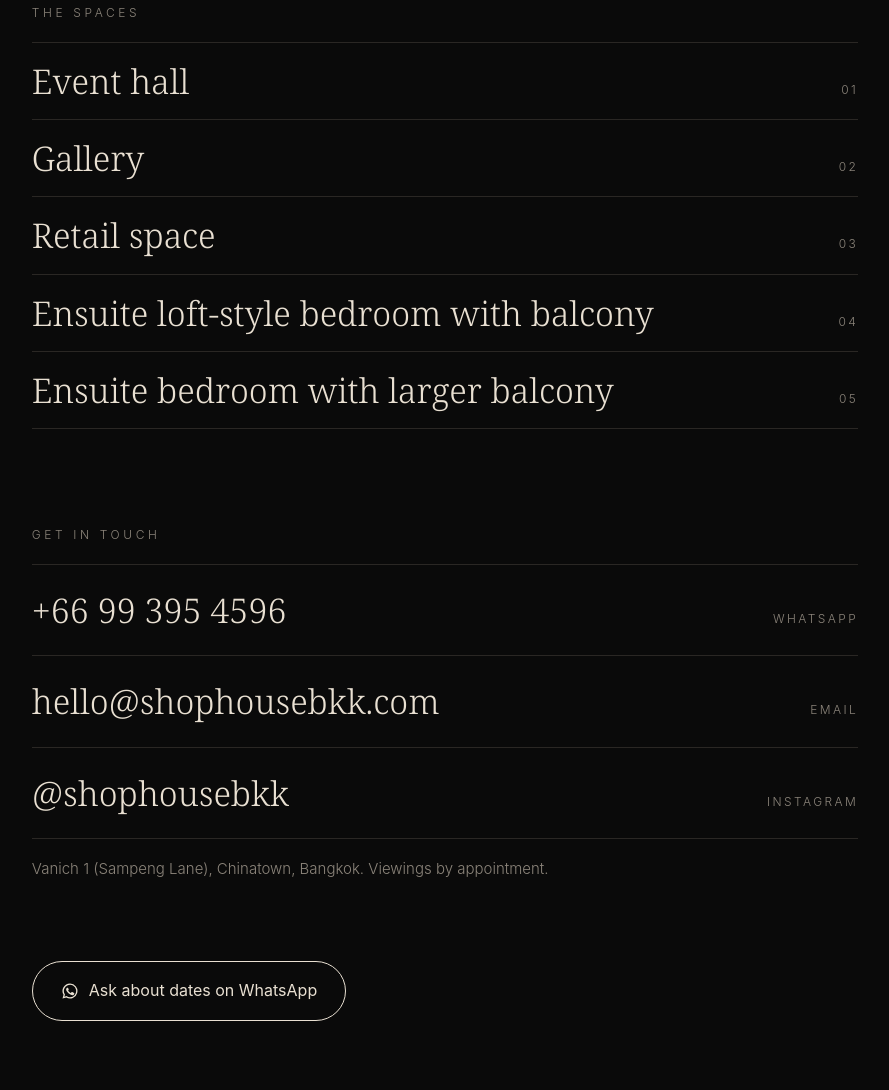
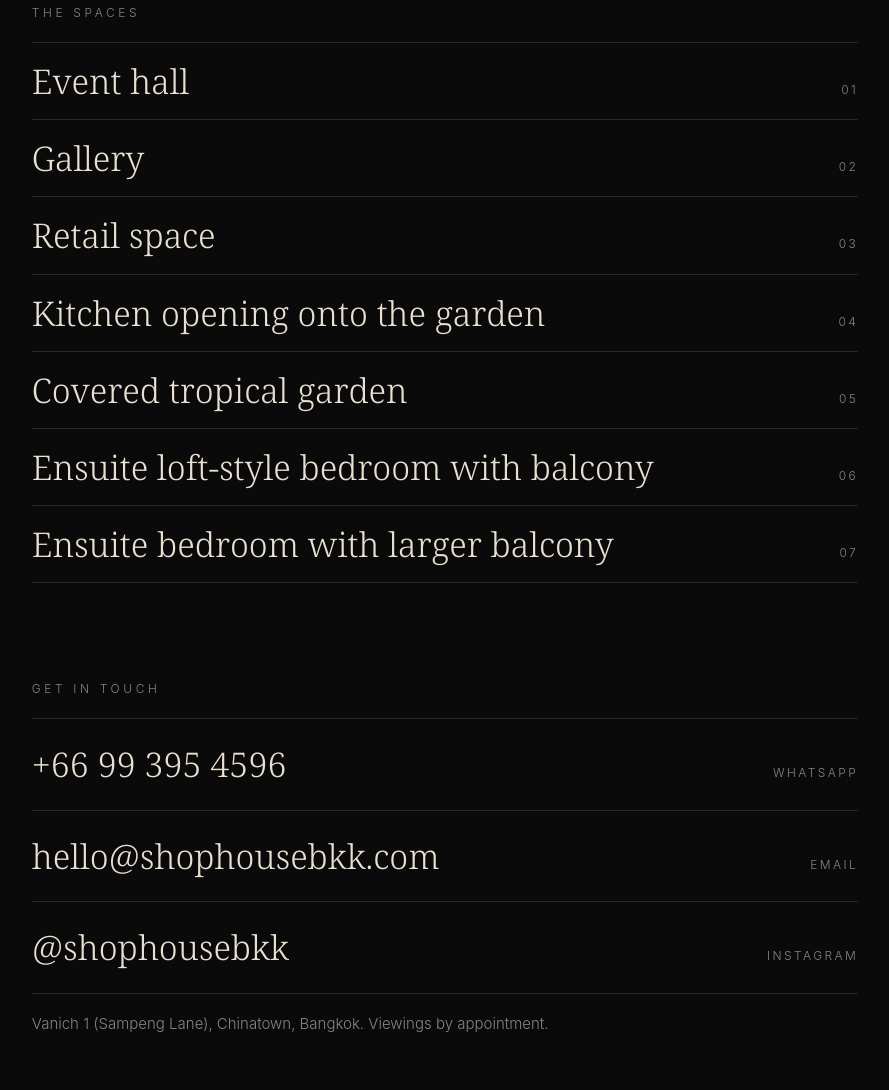
Before and after one commit to shophousebkk/shophousebkk.github.io, a plain HTML site: page index.html in a window 1280 px wide. Shown: the part 3828-4918 px from the top of the page, without its empty margins (195-1084 px from the left). Drawn offline with Linux system fonts and the light colour scheme; a web font is replaced by a local one.

Commit message:
Spaces: add the kitchen and the covered garden
Co-Authored-By: Claude Opus 5.5 <noreply@anthropic.com>
Claude-Session: https://claude.ai/code/session_01Dy13kaDSzWZVhvMedoxQVQ

```diff
--- a/index.html
+++ b/index.html
@@ -1461,8 +1461,10 @@
       <li><span><span lang="en">Event hall</span><span lang="th">ห้องจัดงาน</span></span><span class="n">01</span></li>
       <li><span><span lang="en">Gallery</span><span lang="th">แกลเลอรี</span></span><span class="n">02</span></li>
       <li><span><span lang="en">Retail space</span><span lang="th">พื้นที่ร้านค้า</span></span><span class="n">03</span></li>
-      <li><span><span lang="en">Ensuite loft-style bedroom with balcony</span><span lang="th">ห้องนอนสไตล์ลอฟต์ พร้อมห้องน้ำในตัวและระเบียง</span></span><span class="n">04</span></li>
-      <li><span><span lang="en">Ensuite bedroom with larger balcony</span><span lang="th">ห้องนอนพร้อมห้องน้ำในตัวและระเบียงขนาดใหญ่</span></span><span class="n">05</span></li>
+      <li><span><span lang="en">Kitchen opening onto the garden</span><span lang="th">ครัวที่เปิดออกสู่สวน</span></span><span class="n">04</span></li>
+      <li><span><span lang="en">Covered tropical garden</span><span lang="th">สวนทรอปิคอลแบบมีหลังคา</span></span><span class="n">05</span></li>
+      <li><span><span lang="en">Ensuite loft-style bedroom with balcony</span><span lang="th">ห้องนอนสไตล์ลอฟต์ พร้อมห้องน้ำในตัวและระเบียง</span></span><span class="n">06</span></li>
+      <li><span><span lang="en">Ensuite bedroom with larger balcony</span><span lang="th">ห้องนอนพร้อมห้องน้ำในตัวและระเบียงขนาดใหญ่</span></span><span class="n">07</span></li>
     </ul>
   </section>
 
```
